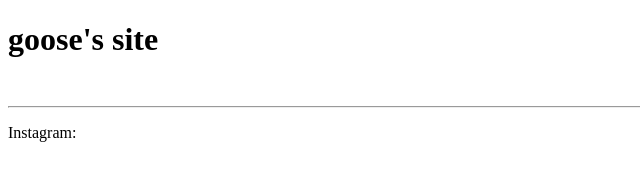
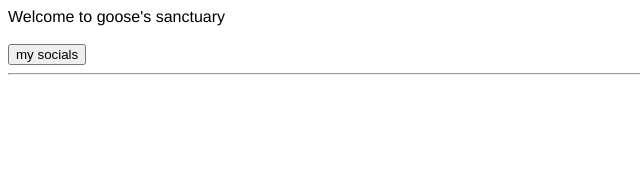
Before and after one commit to whalesovercats/whalesovercats.github.io, a plain HTML site: page index.html in a window 1280 px wide. Shown: the whole page, without its empty margins (0-640 px from the left). Drawn offline with Linux system fonts and the light colour scheme.

Commit message:
Update index.html

```diff
--- a/index.html
+++ b/index.html
@@ -1,11 +1,24 @@
 <!DOCTYPE html>
-<html>
-    <head>
-        <title>goose's site</title>
-    </head>
-    <body>
-        <h1>goose's site</h1>
-        <br><hr>
-        <p>Instagram:</p>
-    </body>
+<html lang="en">
+	<head>
+		<meta charset="UTF-8">
+		<meta name="viewport" content="width=device-width, initial-scale=1.0">
+		<link rel="stylesheet" href="style.css">
+		<link rel="icon" type="image/jpg" href="images/favicon.png">
+		<title>goose's sanctuary</title>
+	</head>
+	<body>
+		<div class="big-text">Welcome to goose's sanctuary</div>
+		<br>
+		<button class="specialbutton" onclick="goToSocials()">my socials</button>
+		<hr>
+        <script>
+			function goToSocials(){
+				window.location.href = 'socials'
+			}
+			function goToSkibidiLore(){
+				window.location.href = 'skibidilore';
+			}
+		</script>
+	</body>
 </html>
```
